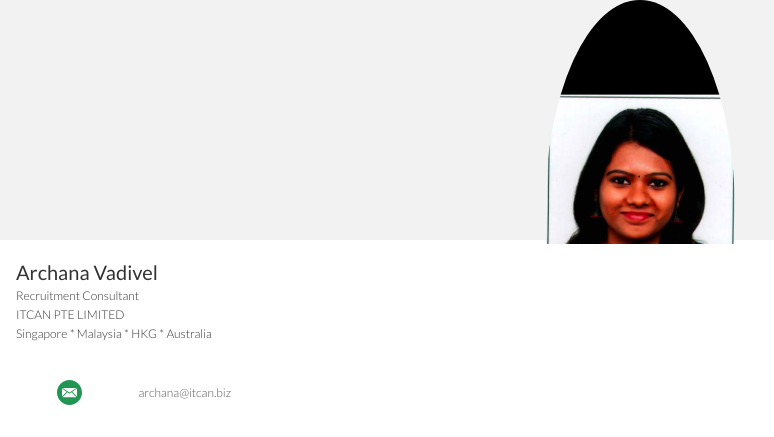
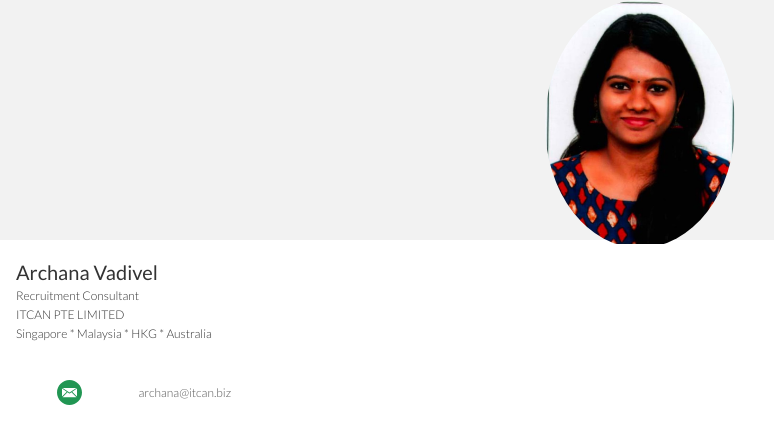
Before and after one commit to ITCANNAMECARD/Archana, a plain HTML site: page index.html in a window 1280 px wide. Shown: the top 437 px of the page, 0-774 px from the left. Drawn offline with Linux system fonts and the light colour scheme; a web font is replaced by a local one.

Commit message:
Update index.html

```diff
--- a/index.html
+++ b/index.html
@@ -14,7 +14,7 @@
 			<div class="row">
 				<div class="col"></div>
 				<div class="col is-5">
-					<img class="profile-pic" src="Archana.jfif" alt="Profile Picture">
+					<img class="profile-pic" src="Archana.jpg" alt="Profile Picture">
 				</div>
 				<div class="col"></div>
 			</div>
```
